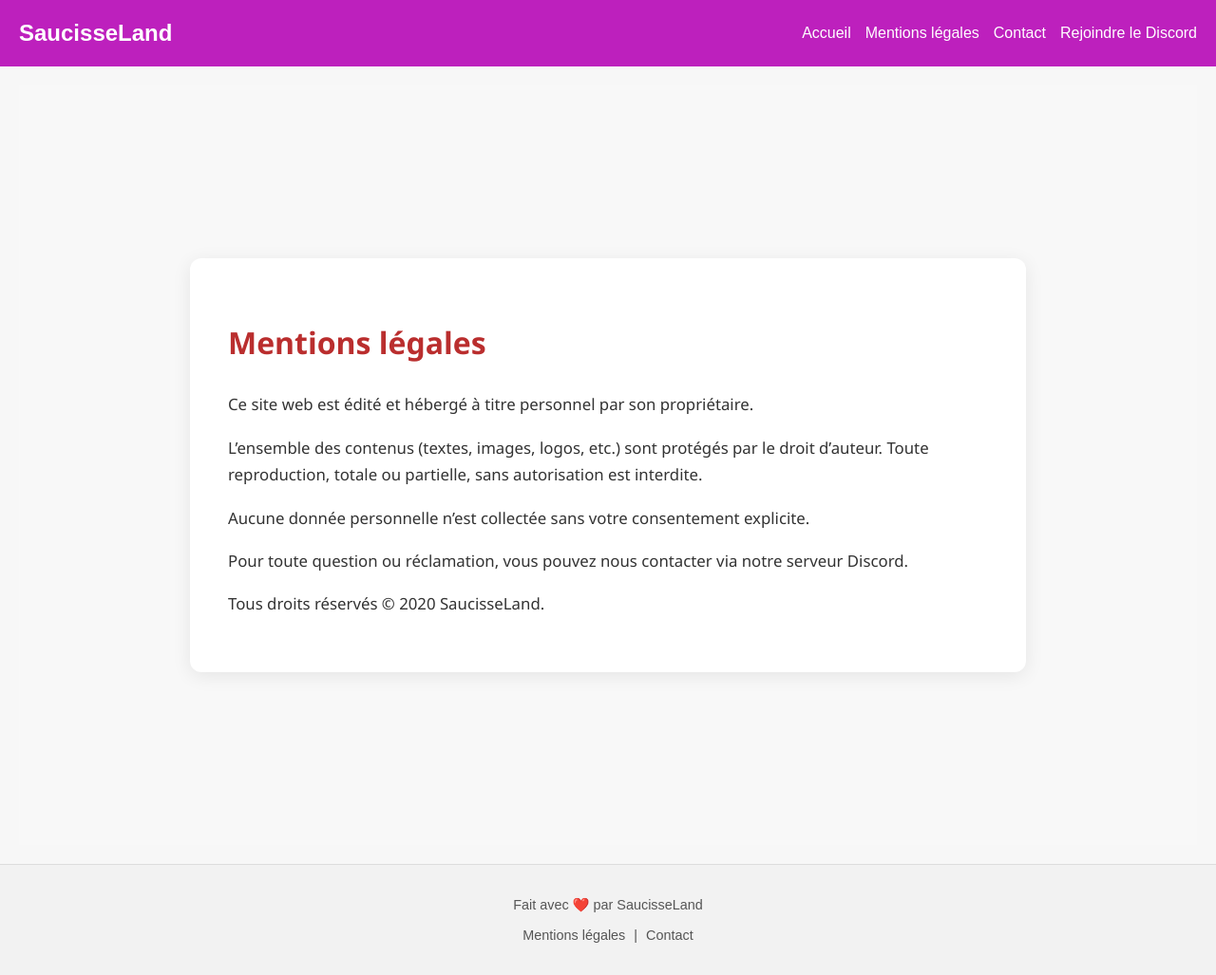
After one commit to DrTableBasse/SaucisseLand-WebSite, a Flask app: template templates/mentions_legales.html in a window 1280 px wide. The commit adds this page. Shown: the whole page at 95% size. Run offline with Flask 3, Linux system fonts and the light colour scheme; the template is opened without the code that fills it: most values are stand-ins (such as "Sample title", 1, 10 or a date in 2020).

Commit message:
Add template
- add template for header and footer
- try to show a joke thank to "Blagues-API"

```diff
--- a/app.py
+++ b/app.py
@@ -1,7 +1,11 @@
+import os
 
 from src.saucisseland import create_app
 
 app = create_app()
 
+from src.saucisseland.routes import api  # Adjust the import path as needed
+app.register_blueprint(api)
+
 if __name__ == "__main__":
     app.run(debug=True)
--- a/pyproject.toml
+++ b/pyproject.toml
@@ -5,5 +5,8 @@ description = "Add your description here"
 readme = "README.md"
 requires-python = ">=3.13"
 dependencies = [
+    "blagues-api>=1.0.4",
     "flask>=3.1.1",
+    "python-dotenv>=1.1.0",
+    "requests>=2.32.4",
 ]
--- a/src/saucisseland/routes.py
+++ b/src/saucisseland/routes.py
@@ -1,6 +1,11 @@
-
 from flask import Blueprint, render_template
 import random
+from dotenv import load_dotenv
+import os
+import requests
+
+load_dotenv()
+api = Blueprint('api', __name__)
 main = Blueprint('main', __name__)
 
 messages = [
@@ -18,8 +23,25 @@ def index():
 
 @main.route("/legal")
 def legal():
-    #return "<h2>Mentions légales</h2><p>Site créé à des fins personnelles.</p>"
-    return render_template("legal.html")
+    return render_template("mentions_legales.html")
+
 @main.route("/contact")
 def contact():
-    return "<h2>Contact</h2><p>Contactez-nous via Discord : SaucisseLand#1234</p>"
+    return render_template("contact.html")
+
+@api.route("/test-blague")
+def test_blague():
+    token = os.getenv("BLAGUES_API_TOKEN")
+    headers = {
+        "Authorization": f"Bearer {token}"
+    }
+    try:
+        response = requests.get("https://www.blagues-api.fr/api/random", headers=headers)
+        response.raise_for_status()
+        data = response.json()
+        blague = data.get("joke") or data.get("title") or "Blague non disponible"
+        reponse = data.get("answer") or data.get("content") or ""
+
+        return render_template("blague.html", blague=blague, reponse=reponse)
+    except Exception as e:
+        return f"Erreur lors de la récupération de la blague : {e}"
--- a/static/style.css
+++ b/static/style.css
@@ -1,35 +1,25 @@
-/* Reset minimal */
-* {
-    box-sizing: border-box;
-    margin: 0;
-    padding: 0;
-}
 
 body {
     font-family: Arial, sans-serif;
     background-color: #f7f7f7;
     color: #333;
-    text-align: center;
-    padding-top: 50px;
-    min-height: 100vh;
-    display: flex;
-    flex-direction: column;
+    margin: 0;
+    padding: 0;
 }
 
 header {
-    position: fixed;
-    top: 0;
-    width: 100%;
-    background-color: #222;
+    background-color: #bd20bd;
+    padding: 10px 0;
     color: white;
-    z-index: 1000;
+    text-align: center;
 }
 
 .navbar {
     display: flex;
     justify-content: space-between;
     align-items: center;
-    padding: 10px 20px;
+    padding: 0 20px;
+    flex-wrap: wrap;
 }
 
 .logo {
@@ -37,27 +27,17 @@ header {
     font-weight: bold;
 }
 
-/* Menu desktop */
 .nav-links {
+    display: flex;
+    gap: 15px;
     list-style: none;
-    display: flex;
-    gap: 20px;
 }
 
 .nav-links li a {
     color: white;
     text-decoration: none;
-    font-weight: 500;
-    padding: 8px 12px;
-    border-radius: 4px;
-    transition: background-color 0.3s ease;
 }
 
-.nav-links li a:hover {
-    background-color: #444;
-}
-
-/* Bouton hamburger hidden desktop */
 .menu-toggle {
     display: none;
     font-size: 2em;
@@ -67,92 +47,75 @@ header {
     cursor: pointer;
 }
 
-/* Main padding to avoid overlap with fixed header */
 main {
-    flex: 1;
-    padding: 80px 20px 20px 20px; /* Top padding to avoid header */
+    padding: 20px;
+    min-height: 80vh;
+    text-align: center;
 }
 
-/* Footer */
 footer {
     background-color: #f2f2f2;
     padding: 20px;
+    text-align: center;
     font-size: 0.9em;
     color: #555;
     border-top: 1px solid #ddd;
 }
 
-/* Discord widget */
-.discord-widget {
-    position: fixed;
-    right: 10px;
-    bottom: 80px;
-    z-index: 999;
-    box-shadow: 0 0 10px rgba(0,0,0,0.2);
-    border-radius: 8px;
-    overflow: hidden;
+footer a {
+    color: #555;
+    text-decoration: none;
+    margin: 0 5px;
 }
 
-/* Responsive */
+footer a:hover {
+    text-decoration: underline;
+}
 
-/* Tablettes et petits écrans */
-@media (max-width: 1024px) {
-    .discord-widget {
-        width: 280px !important;
-        height: 400px !important;
-        bottom: 100px;
+@media screen and (max-width: 768px) {
+    .nav-links {
+        display: none;
+        flex-direction: column;
+        width: 100%;
+    }
+    .nav-links.active {
+        display: flex;
+    }
+    .menu-toggle {
+        display: block;
     }
 }
 
-/* Smartphones (max-width: 768px) */
-@media (max-width: 768px) {
-    body {
-        padding-top: 50px;
-    }
+.legal-wrapper {
+    display: flex;
+    justify-content: center;
+    align-items: center;
+    min-height: 100vh; /* prend toute la hauteur de l'écran */
+    background-color: #f8f8f8;
+}
 
+.legal-block {
+    max-width: 800px;
+    background-color: #fff;
+    padding: 2.5rem;
+    border-radius: 12px;
+    box-shadow: 0 4px 20px rgba(0, 0, 0, 0.08);
+    font-family: 'Segoe UI', sans-serif;
+    font-size: 1.05rem;
+    color: #333;
+    line-height: 1.7;
+    text-align: left;
+}
 
-    main {
-        padding: 20px 10px 10px 10px;
-        text-align: left;
-    }
+.legal-block h1 {
+    font-size: 2rem;
+    margin-bottom: 1.5rem;
+    color: #ba2e2e;
+    text-align: left;
+}
 
-    footer {
-        font-size: 0.8em;
-        padding: 15px 10px;
-        text-align: center;
-    }
-
-    /* Hamburger visible */
-    .menu-toggle {
-        display: block;
-    }
-
-    /* Cache menu desktop */
-    .nav-links {
-        position: fixed;
-        top: 50px;
-        right: 0;
-        background-color: #222;
-        height: calc(100% - 50px);
-        width: 200px;
-        flex-direction: column;
-        padding-top: 20px;
-        transform: translateX(100%);
-        transition: transform 0.3s ease;
-        box-shadow: -2px 0 5px rgba(0,0,0,0.5);
-    }
-
-    .nav-links.active {
-        transform: translateX(0);
-    }
-
-    .nav-links li {
-        margin: 15px 0;
-    }
-
-    .nav-links li a {
-        display: block;
-        padding: 10px 20px;
-        font-size: 1.1em;
-    }
+legal-title {
+    font-size: 1.5rem;
+    margin-top: 1.5rem;
+    color: #ba2e2e;
 }
--- a/templates/legal.html
+++ b/templates/base.html
@@ -2,32 +2,29 @@
 <html lang="fr">
 <head>
     <meta charset="UTF-8" />
+    <title>{% block title %}SaucisseLand{% endblock %}</title>
+    <link rel="stylesheet" href="{{ url_for('static', filename='style.css') }}">
+    <link rel="icon" href="{{ url_for('static', filename='favicon.ico') }}">
     <meta name="viewport" content="width=device-width, initial-scale=1" />
-    <title>{% block title %}SaucisseLand{% endblock %}</title>
-    <link rel="stylesheet" href="{{ url_for('static', filename='style.css') }}" />
-    <link rel="icon" href="{{ url_for('static', filename='favicon.ico') }}" />
 </head>
 <body>
+
     <header>
         <nav class="navbar">
             <div class="logo">SaucisseLand</div>
-            <button class="menu-toggle" aria-label="Ouvrir le menu">&#9776;</button>
+            <button class="menu-toggle">&#9776;</button>
             <ul class="nav-links">
                 <li><a href="/">Accueil</a></li>
                 <li><a href="/legal">Mentions légales</a></li>
                 <li><a href="/contact">Contact</a></li>
                 <li><a href="https://discord.gg/zxhz4pppNA">Rejoindre le Discord</a></li>
-
             </ul>
         </nav>
     </header>
 
     <main>
-        {% block content %}
-        <!-- Contenu spécifique à chaque page -->
-        {% endblock %}
+        {% block content %}{% endblock %}
     </main>
-
 
     <footer>
         <p>Fait avec ❤️ par SaucisseLand</p>
@@ -35,10 +32,8 @@
     </footer>
 
 <script>
-    const menuToggle = document.querySelector('.menu-toggle');
-    const navLinks = document.querySelector('.nav-links');
-    menuToggle.addEventListener('click', () => {
-        navLinks.classList.toggle('active');
+    document.querySelector('.menu-toggle').addEventListener('click', () => {
+        document.querySelector('.nav-links').classList.toggle('active');
     });
 </script>
 </body>
--- /dev/null
+++ b/templates/mentions_legales.html
@@ -0,0 +1,16 @@
+{% extends 'base.html' %}
+
+{% block title %}Mentions légales{% endblock %}
+
+{% block content %}
+<div class="legal-wrapper">
+    <div class="legal-block">
+        <h1 class="legal-title">Mentions légales</h1>
+        <p>Ce site web est édité et hébergé à titre personnel par son propriétaire.</p>
+        <p>L’ensemble des contenus (textes, images, logos, etc.) sont protégés par le droit d’auteur. Toute reproduction, totale ou partielle, sans autorisation est interdite.</p>
+        <p>Aucune donnée personnelle n’est collectée sans votre consentement explicite.</p>
+        <p>Pour toute question ou réclamation, vous pouvez nous contacter via notre serveur Discord.</p>
+        <p>Tous droits réservés © {{ current_year }} SaucisseLand.</p>
+    </div>
+</div>
+{% endblock %}
```
Also changed, not shown: templates/blague.html (added, +17 -0 lines), templates/contact.html (added, +10 -0 lines), templates/index.html (+6 -43 lines), 1 other file.
